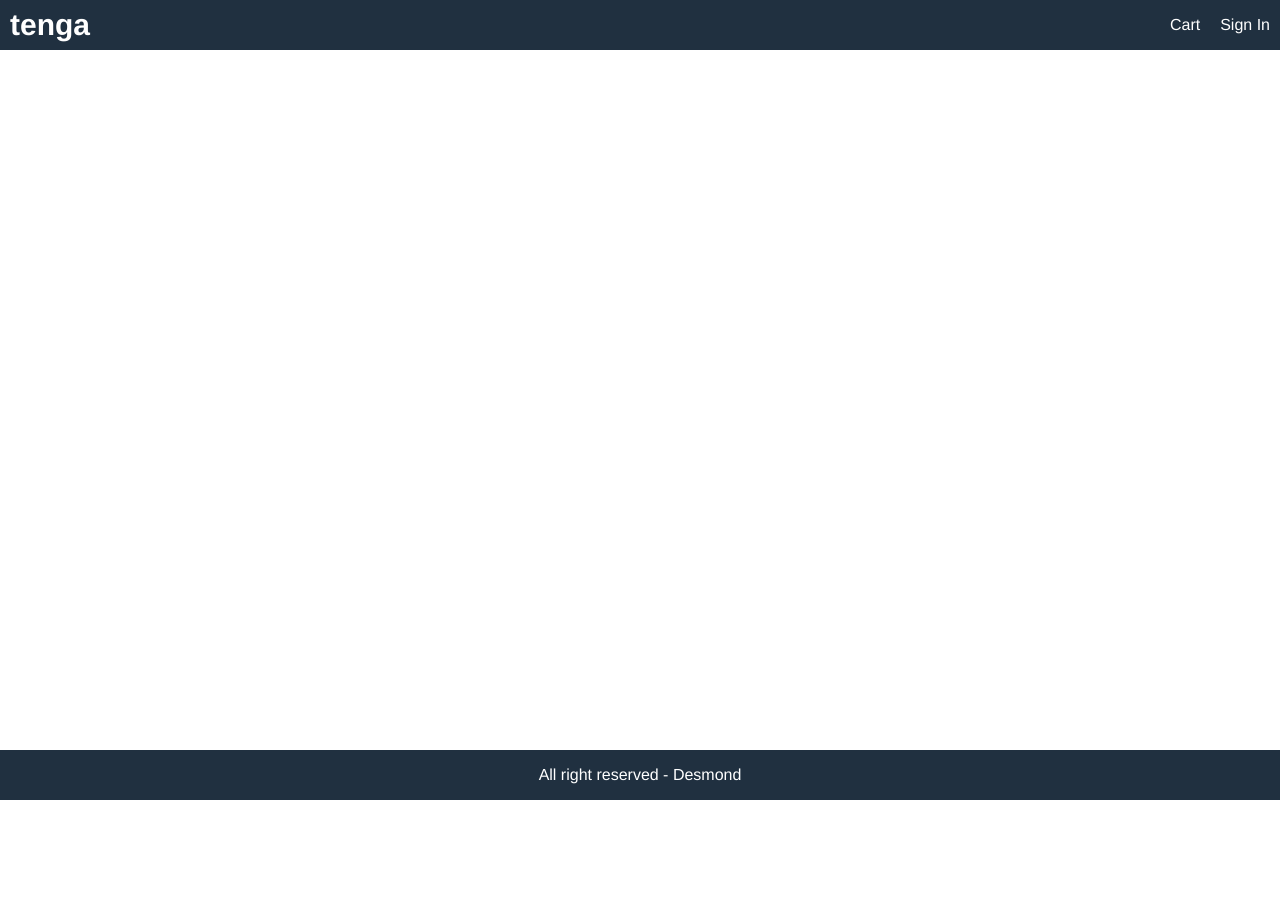
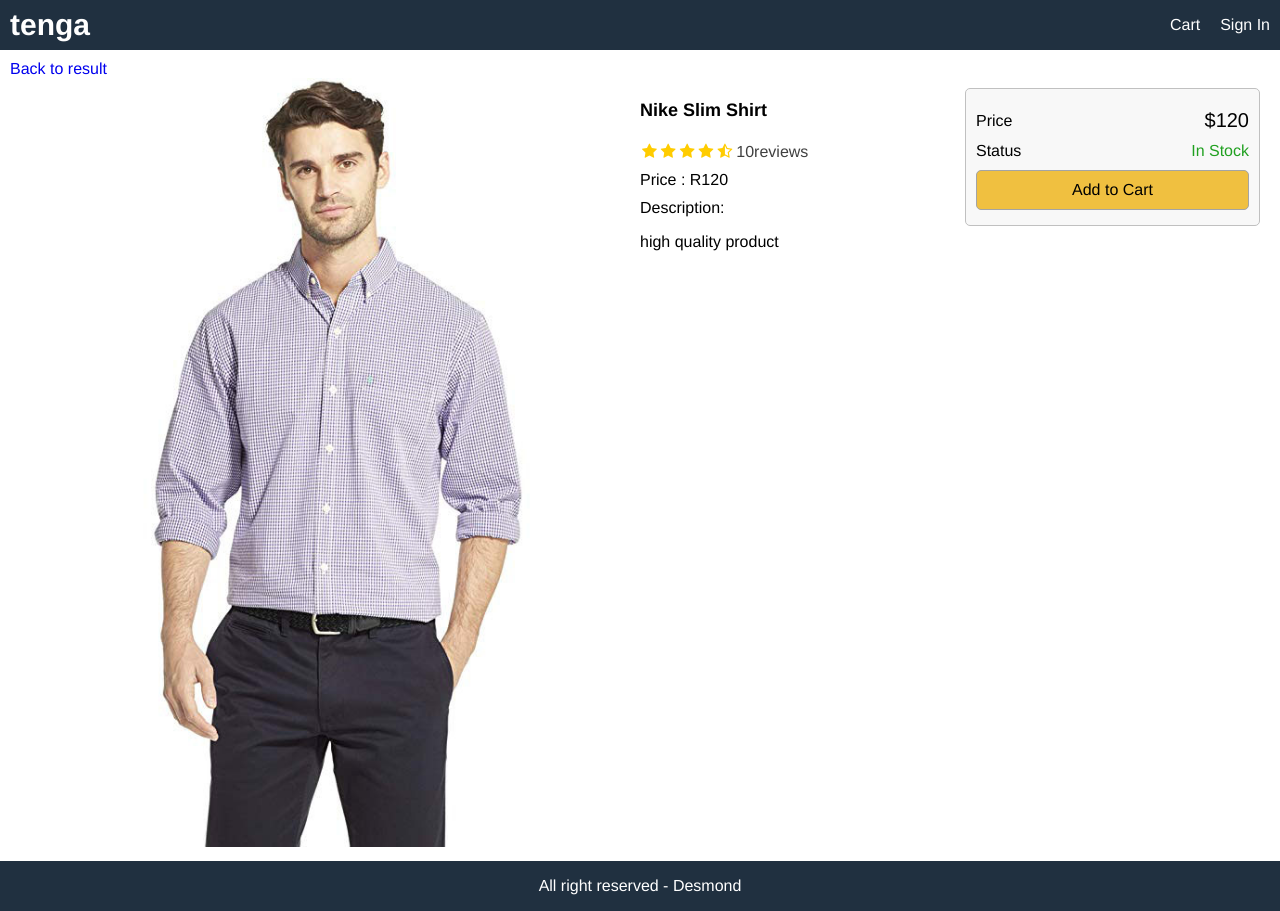
Before and after one commit to DesmondM/mern-ecommerce, a React (Create React App) app in the folder frontend/: page /product/1 in a window 1280 px wide. Before the commit the page ends 800 px from the top, so only its background shows below. Built offline with nearby package versions, Linux system fonts and the light colour scheme.

Commit message:
product screen additions

```diff
--- a/frontend/src/App.js
+++ b/frontend/src/App.js
@@ -20,7 +20,7 @@
         </div>
       </header>
       <main>
-        <Route path="product/:id" component={ProductScreen}></Route>
+        <Route path="/product/:id" component={ProductScreen}></Route>
         <Route path="/" component={HomeScreen} exact></Route>
 
       </main>
--- a/frontend/src/data.js
+++ b/frontend/src/data.js
@@ -6,6 +6,7 @@
       category: 'Shirts',
       image: '/images/p1.jpg',
       price: 120,
+      countInStock: 10,
       brand: 'Nike',
       rating: 4.5,
       numReviews: 10,
@@ -17,6 +18,7 @@
       category: 'Shirts',
       image: '/images/p2.jpg',
       price: 100,
+      countInStock: 10,
       brand: 'Adidas',
       rating: 4.0,
       numReviews: 10,
@@ -28,6 +30,7 @@
       category: 'Shirts',
       image: '/images/p3.jpg',
       price: 220,
+      countInStock: 10,
       brand: 'Lacoste',
       rating: 4.8,
       numReviews: 17,
@@ -39,6 +42,7 @@
       category: 'Pants',
       image: '/images/p4.jpg',
       price: 78,
+      countInStock: 10,
       brand: 'Nike',
       rating: 4.5,
       numReviews: 14,
@@ -50,6 +54,7 @@
       category: 'Pants',
       image: '/images/p5.jpg',
       price: 65,
+      countInStock: 10,
       brand: 'Puma',
       rating: 4.5,
       numReviews: 10,
@@ -61,6 +66,7 @@
       category: 'Pants',
       image: '/images/p6.jpg',
       price: 139,
+      countInStock: 10,
       brand: 'Adidas',
       rating: 4.5,
       numReviews: 15,
--- a/frontend/src/index.css
+++ b/frontend/src/index.css
@@ -55,6 +55,36 @@
 a:hover {
   color: #ffcc00;
 }
+ul {
+  padding: 0;
+  margin: 0;
+  list-style-type: none;
+}
+li {
+  margin-top: 1rem;
+}
+
+button {
+  padding: 1rem;
+  border-radius: 0.5rem;
+  border: 0.1rem #a4a4a4 solid;
+  font-size: 1.6rem;
+  font-family: Helvetica, Arial, sans-serif;
+  -webkit-font-smoothing: antialiased;
+  -moz-osx-font-smoothing: grayscale;
+  background-color: #f8f8f8;
+  cursor: pointer;
+}
+button:hover {
+  border: 0.1rem #404040 solid;
+}
+button.primary {
+  background-color: #f0c040;
+}
+button.block {
+  width: 100%;
+}
+
 /* Header */
 header a {
   color: #ffffff;
@@ -74,12 +104,24 @@
 .row.center {
   justify-content: center;
 }
+.row.top {
+  align-items: flex-start;
+}
+.col-1 {
+  flex: 1 1 25rem;
+}
+.col-2 {
+  flex: 2 1 50rem;
+}
 /* Image */
 img {
   border-radius: 0.5rem;
 }
 img.medium {
   max-width: 29rem;
+  width: 100%;
+}
+img.large {
   width: 100%;
 }
 
@@ -111,3 +153,12 @@
 .rating span:last-child {
   color: #404040;
 }
+
+/* Alert*/
+
+.success {
+  color: #20a020;
+}
+.error {
+  color: #a02020;
+}
--- a/frontend/src/screens/ProductScreen.js
+++ b/frontend/src/screens/ProductScreen.js
@@ -1,31 +1,65 @@
 import React from 'react';
 import Rating from '../components/Rating';
+import {Link} from 'react-router-dom'
 import data from '../data';
 
 export default function ProductScreen(props) {
-    const product = data.products.find(x=>x._id === props.match.params.id);  // ...params.id is the value that user enters in <Route path="product/:id" compone... in apps.js
+    const product = data.products.find((x)=>x._id === props.match.params.id);  // ...params.id is the value that user enters in <Route path="product/:id" compone... in apps.js
     if(!product){
         return <div> Product not found</div>;
     }
     return (
     <div>
-            <div className = "row">
-                <div className ="col-2">
+      <Link to="/">Back to result</Link>
+      <div className="row top">
+        <div className="col-2">
           <img className="large" src={product.image} alt={product.name}></img>
         </div>
         <div className="col-1">
           <ul>
             <li>
-                        <Rating rating={product.rating}
-                                numReviews={product.numReviews}>
-
-                                </Rating>
+              <h1>{product.name}</h1>
             </li>
-                    <li>Price: R{product.price}</li>
-                    <li>Description: <p>{product.description}</p></li>
+            <li>
+              <Rating
+                rating={product.rating}
+                numReviews={product.numReviews}
+              ></Rating>
+            </li>
+            <li>Price : R{product.price}</li>
+            <li>
+              Description:
+              <p>{product.description}</p>
+            </li>
           </ul>
         </div>
-            <div className="col-1"></div>
+        <div className="col-1">
+          <div className="card card-body">
+            <ul>
+              <li>
+                <div className="row">
+                  <div>Price</div>
+                  <div className="price">${product.price}</div>
+                </div>
+              </li>
+              <li>
+                <div className="row">
+                  <div>Status</div>
+                  <div>
+                    {product.countInStock > 0 ? (
+                      <span className="success">In Stock</span>
+                    ) : (
+                      <span className="error">Unavailable</span>
+                    )}
+                  </div>
+                </div>
+              </li>
+              <li>
+                <button className="primary block">Add to Cart</button>
+              </li>
+            </ul>
+          </div>
+        </div>
       </div>
     </div>
   );
```
Lines whose indentation alone changed are shown as unchanged.
